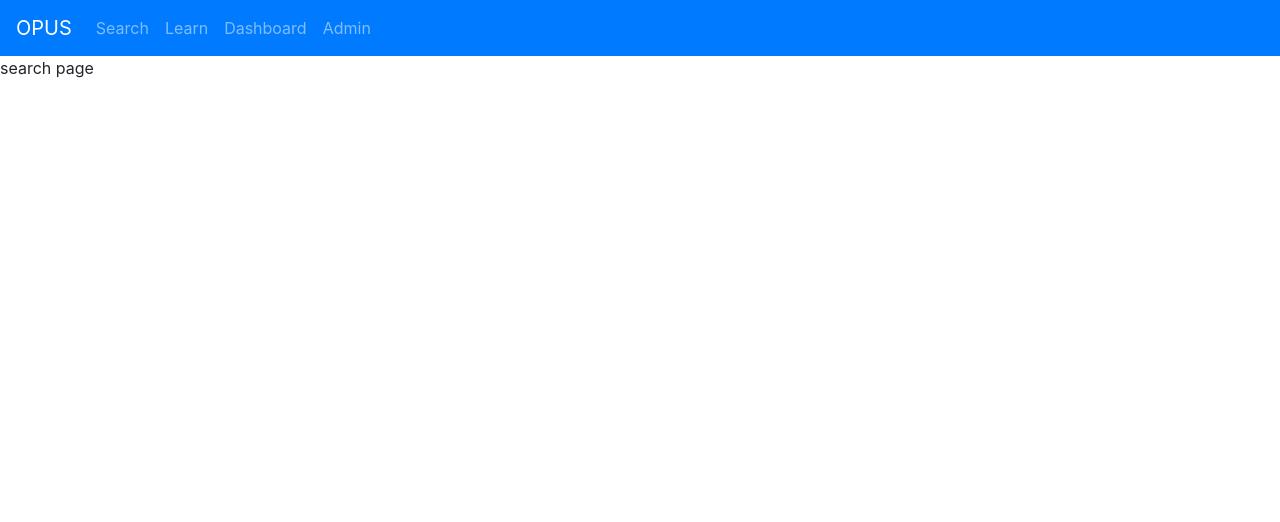
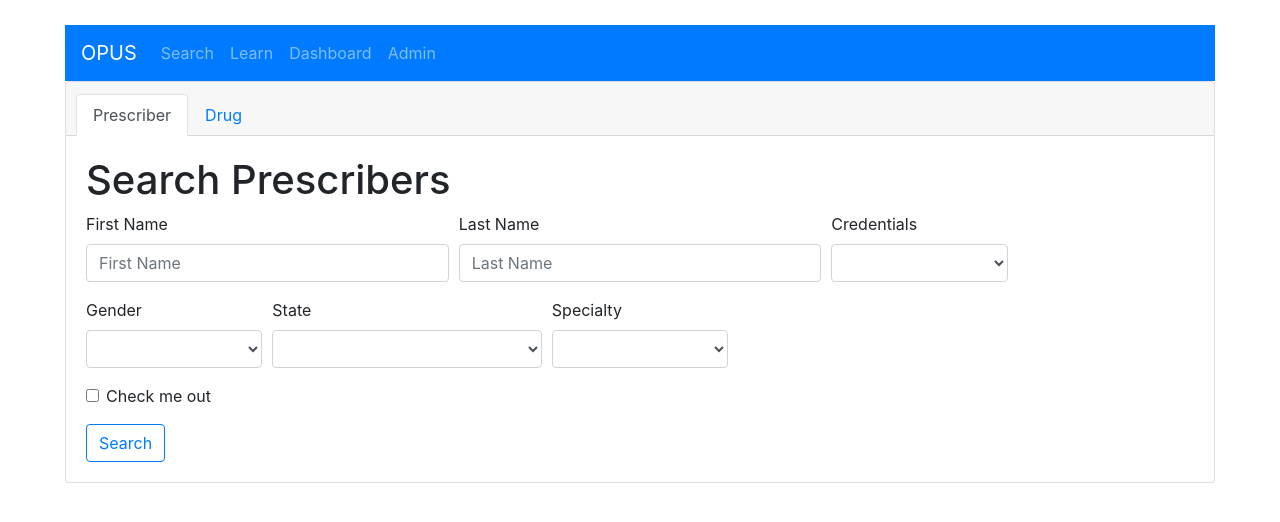
Before and after one commit to Cooltie1/opus, a Django app: template templates/opusapp/search.html in a window 1280 px wide. Shown: the top 522 px of the page. Run offline with Django 3.2, Linux system fonts and the light colour scheme; the template is opened without the code that fills it, so the values that code supplies are empty; some libraries are stand-ins or nearby versions.

Commit message:
Designed search page

```diff
--- a/opus/static/css/styles.css
+++ b/opus/static/css/styles.css
@@ -11,3 +11,9 @@
 .landing-bg {
     background: url("/static/img/landing.jpg") 50% 0 no-repeat fixed;
 }
+
+body {
+    max-width: 1200px;
+    margin: auto;
+    padding: 25px;
+}
--- a/templates/opusapp/learn.html
+++ b/templates/opusapp/learn.html
@@ -2,6 +2,6 @@
 {% load static %}
 {% block content %}
 
-learn page
+learn
 
 {% endblock %}
--- a/templates/opusapp/search.html
+++ b/templates/opusapp/search.html
@@ -2,6 +2,101 @@
 {% load static %}
 {% block content %}
 
-search page
+<div class="card ">
+    <div class="card-header">
+        <ul class="nav nav-tabs card-header-tabs pull-right"  id="myTab" role="tablist">
+            <li class="nav-item">
+                <a class="nav-link active" id="prescriber-tab" data-toggle="tab" href="#prescriber" role="tab" aria-controls="prescriber" aria-selected="true">Prescriber</a>
+            </li>
+            <li class="nav-item">
+                <a class="nav-link" id="drug-tab" data-toggle="tab" href="#drug" role="tab" aria-controls="drug" aria-selected="false">Drug</a>
+            </li>
+        </ul>
+    </div>
+
+    <div class="card-body">
+        <div class="tab-content" id="myTabContent">
+            <div class="tab-pane fade show active" id="prescriber" role="tabpanel" aria-labelledby="prescriber-tab">
+                <form>
+                    <h1>Search Prescribers</h1>
+                    <div class="form-row">
+                      <div class="form-group col-md-4">
+                        <label for="inputFname">First Name</label>
+                        <input type="text" class="form-control" id="inputFname" placeholder="First Name">
+                      </div>
+                      <div class="form-group col-md-4">
+                        <label for="inputLname">Last Name</label>
+                        <input type="text" class="form-control" id="inputLname" placeholder="Last Name">
+                      </div>
+                      <div class="form-group col-md-2">
+                        <label for="inputCredentials">Credentials</label>
+                        <select id="inputCredentials" class="form-control">
+                          <option selected></option>
+                          <option>...</option>
+                        </select>
+                      </div>
+                    </div>
+                    <div class="form-row">
+                      <div class="form-group col-md-2">
+                        <label for="inputGender">Gender</label>
+                        <select id="inputGender" class="form-control">
+                          <option selected></option>
+                          <option>Male</option>
+                          <option>Female</option>
+                        </select>
+                      </div>
+                      <div class="form-group col-md-3">
+                        <label for="inputState">State</label>
+                        <select id="inputState" class="form-control">
+                          <option selected></option>
+                          <option>Rhode Island</option>
+                        </select>
+                      </div>
+                      <div class="form-group col-md-2">
+                        <label for="inputSpecialty">Specialty</label>
+                        <select id="inputSpecialty" class="form-control">
+                          <option selected></option>
+                          <option>...</option>
+                        </select>
+                      </div>
+                    </div>
+                    <div class="form-group">
+                      <div class="form-check">
+                        <input class="form-check-input" type="checkbox" id="gridCheck">
+                        <label class="form-check-label" for="gridCheck">
+                          Check me out
+                        </label>
+                      </div>
+                    </div>
+                    <button type="submit" class="btn btn-outline-primary">Search</button>
+                </form>
+            </div>
+            <div class="tab-pane fade" id="drug" role="tabpanel" aria-labelledby="drug-tab">
+                <form>
+                    <h1>Search Drugs</h1>
+                    <div class="form-row">
+                      <div class="form-group col-md-4">
+                        <label for="inputDrugName">Drug Name</label>
+                        <input type="text" class="form-control" id="inputDrugName" placeholder="Drug Name">
+                      </div>
+                    </div>
+                    <div class="form-group">
+                        <div class="form-check">
+                            <input class="form-check-input" type="checkbox" id="isOpiate">
+                            <label class="form-check-label" for="isOpiate">
+                            Include Opiates Only
+                            </label>
+                        </div>
+                    </div>
+                    <button type="submit" class="btn btn-outline-primary">Search</button>
+                </form>
+            </div>
+
+        </div>
+    </div>
+</div>
+
+
+
 
 {% endblock %}
```
